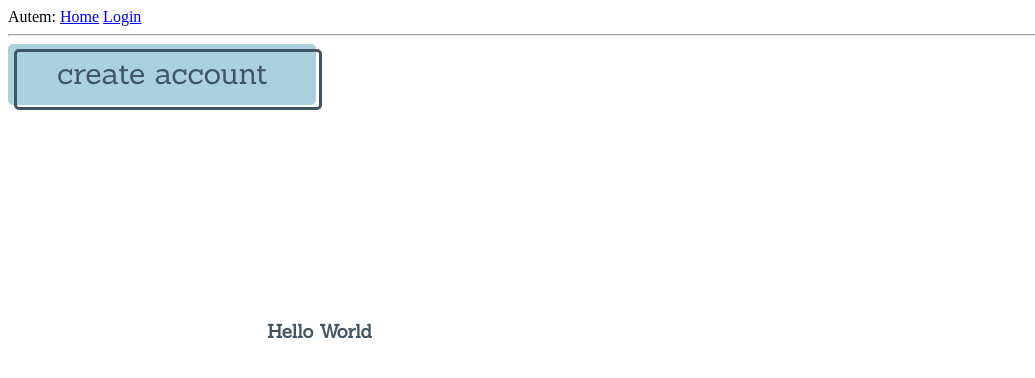
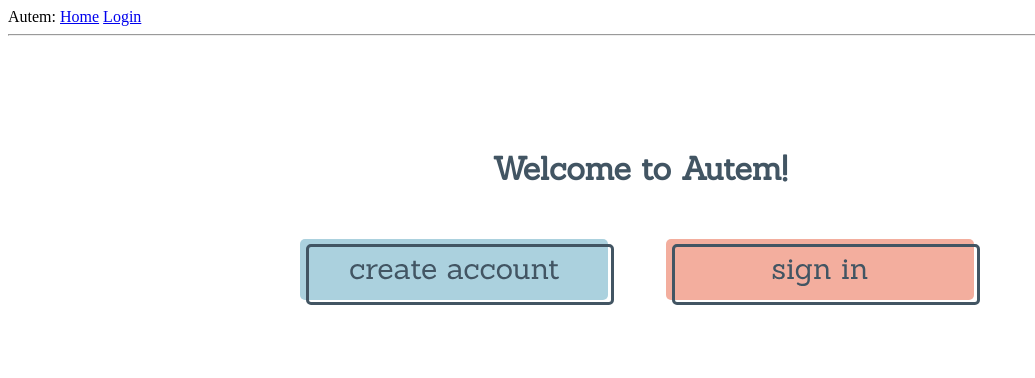
Before and after one commit to naviatolin/Autem, a Python web app: template app/templates/index.html in a window 1280 px wide. Shown: the top 378 px of the page, without its empty margins (0-1035 px from the left). Run offline with Jinja, Linux system fonts and the light colour scheme; the template is opened without the code that fills it, so the values that code supplies are empty.

Commit message:
New Index and SVG files

```diff
--- a/app/templates/index.html
+++ b/app/templates/index.html
@@ -7,23 +7,47 @@
 <link href="https://fonts.googleapis.com/css?family=Sanchez&display=swap" rel="stylesheet">
 
 <style>
-div.absolute {
-  position: absolute;
+h1 {
+  margin-top:112px;
+  margin-left:auto;
+  margin-right:auto;
+  text-align: center;
   width: 623px;
   height: 70px;
-  text-align: center;
-  top: 300px;
   font-family: 'Sanchez', serif;
+  color:#425563;
+}
+
+div.fixed1 {
+  position: fixed;
+  top: 239px;
+  left: 300px;
+}
+
+div.fixed2{
+  position: fixed;
+  top: 239px;
+  right: 300px;
 }
 
 </style>
 </head>
 <body>
+<div>
+  <h1>Welcome to Autem!</h1>
+</div>
 
-<div class="absolute">
-<h3 style="color:#425563;">Hello World</h3>
+<div class="fixed1">
+  <a href="http://info.olin.build/">
+    <img src="static\ca.svg" alt="Create Account">
+  </a>
 </div>
-<img src="\static\ca.svg" alt="Create Account">
+
+<div class="fixed2">
+  <a href="https://drive.google.com/drive/my-drive">
+    <img src="static\si.svg" alt="Sign In">
+  </a>
+</div>
 
 </body>
 </html>
```
Also changed, not shown: app/static/si.svg (added).
